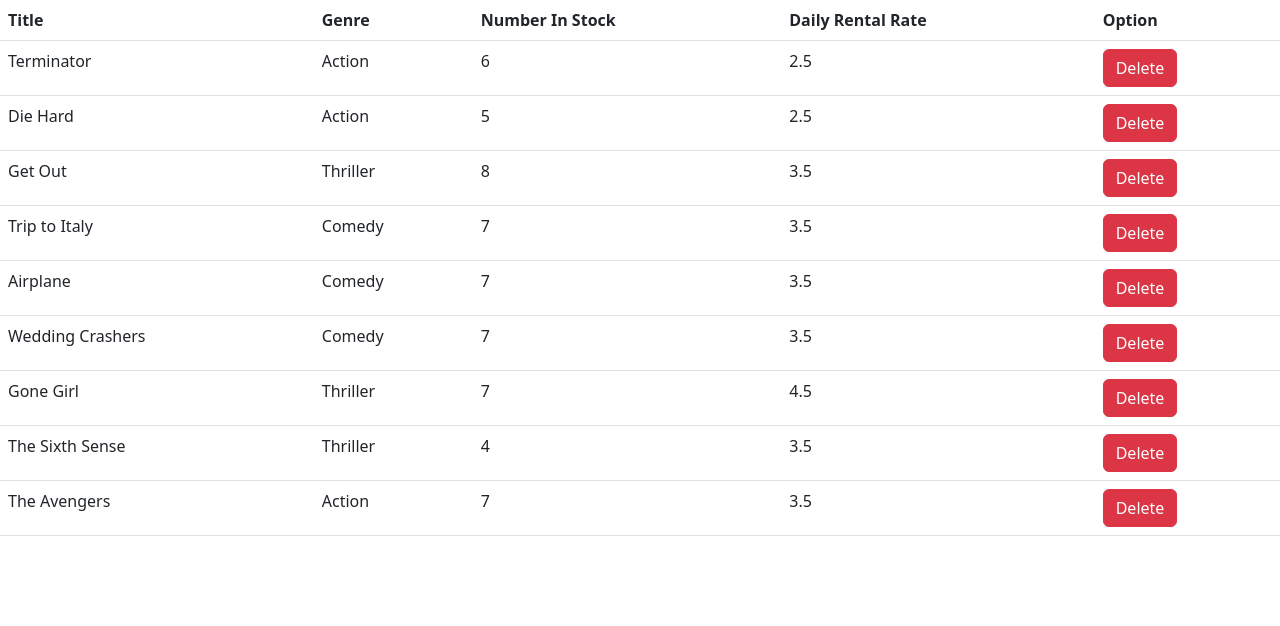
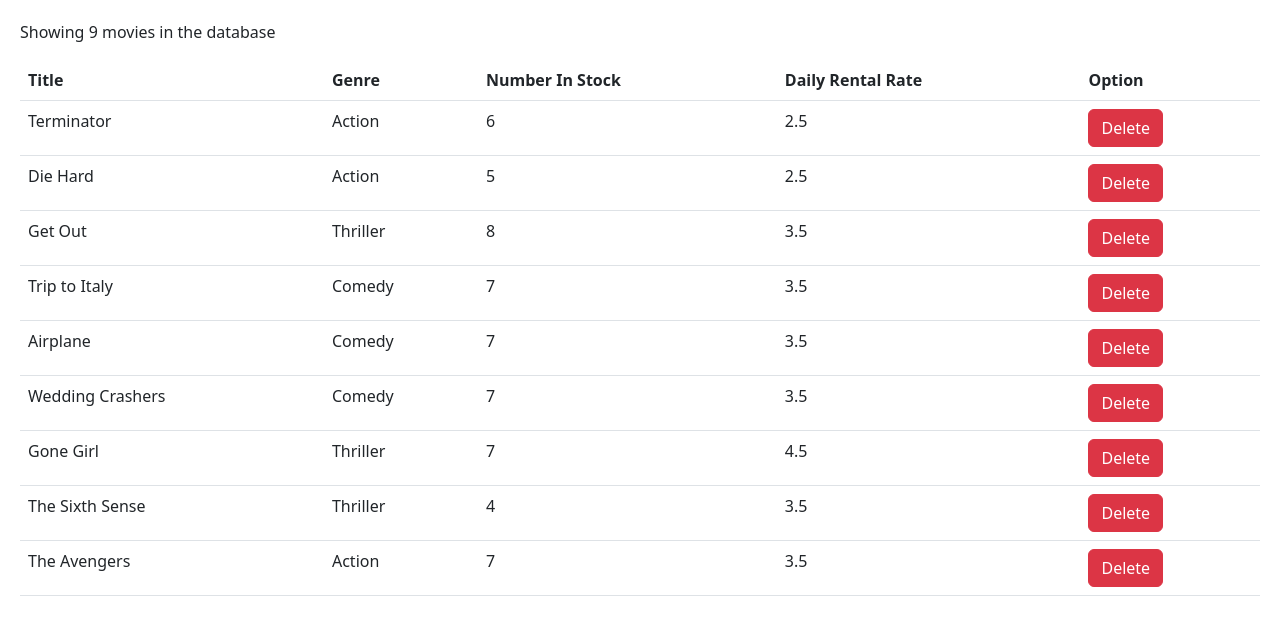
Before and after one commit to zalogarciam/vidly, a React (Create React App) app in the folder vidlyu/: page / in a window 1280 px wide. Shown: the top 626 px of the page. Built offline with nearby package versions, Linux system fonts and the light colour scheme.

Commit message:
Update padding and index

```diff
--- a/vidlyu/src/components/movie.jsx
+++ b/vidlyu/src/components/movie.jsx
@@ -1,4 +1,4 @@
-import React, { Component } from "react";
+import React, { Component, Fragment } from "react";
 import { getMovies, deleteMovie } from "../services/fakeMovieService";
 
 class Movie extends Component {
@@ -11,7 +11,12 @@
   };
 
   render() {
+    const { length: count } = this.state.movies;
+    if (count == 0) return <p>There are no movies in the database</p>;
+
     return (
+      <div className="body">
+        <p> Showing {count} movies in the database</p>
         <table className="table">
           <thead>
             <tr>
@@ -41,6 +46,7 @@
             ))}
           </tbody>
         </table>
+      </div>
     );
   }
 }
--- a/vidlyu/src/index.css
+++ b/vidlyu/src/index.css
@@ -5,6 +5,7 @@
     sans-serif;
   -webkit-font-smoothing: antialiased;
   -moz-osx-font-smoothing: grayscale;
+  padding: 20px;
 }
 
 code {
```
Lines whose indentation alone changed are shown as unchanged.
